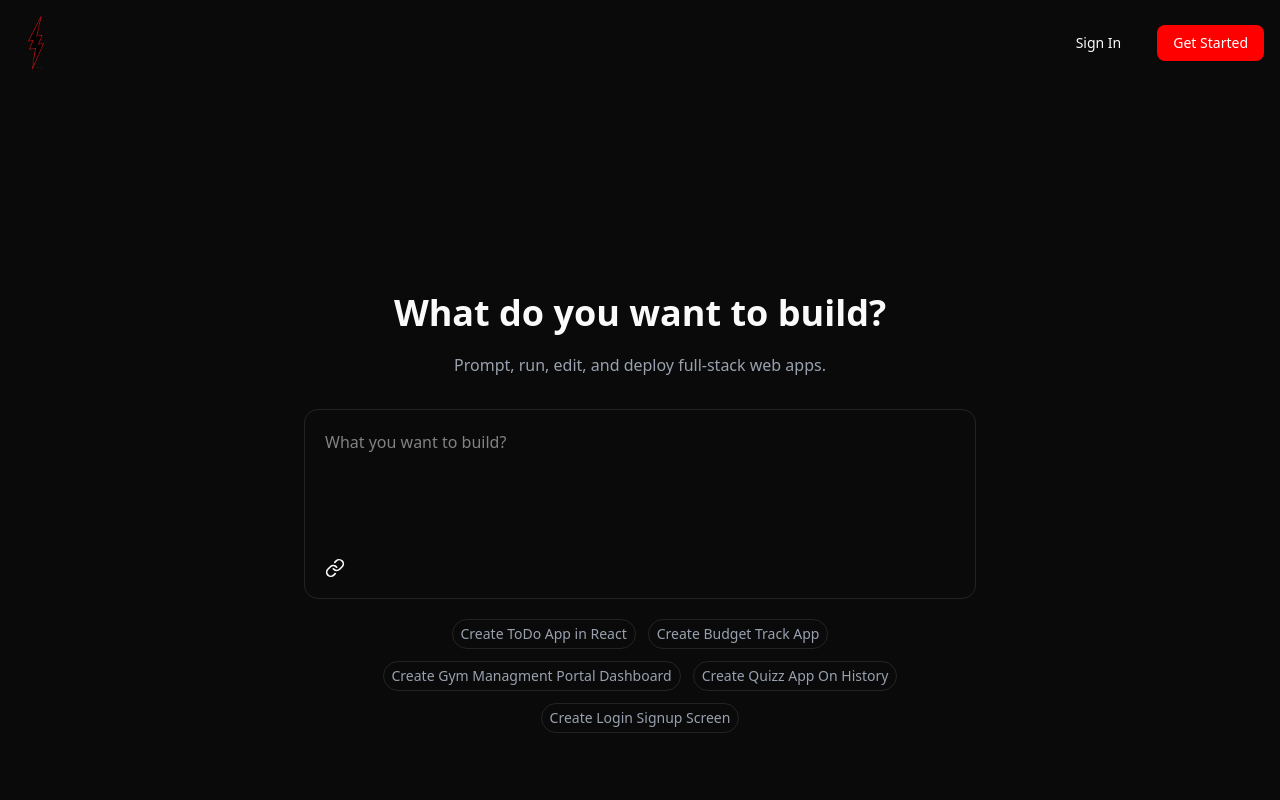
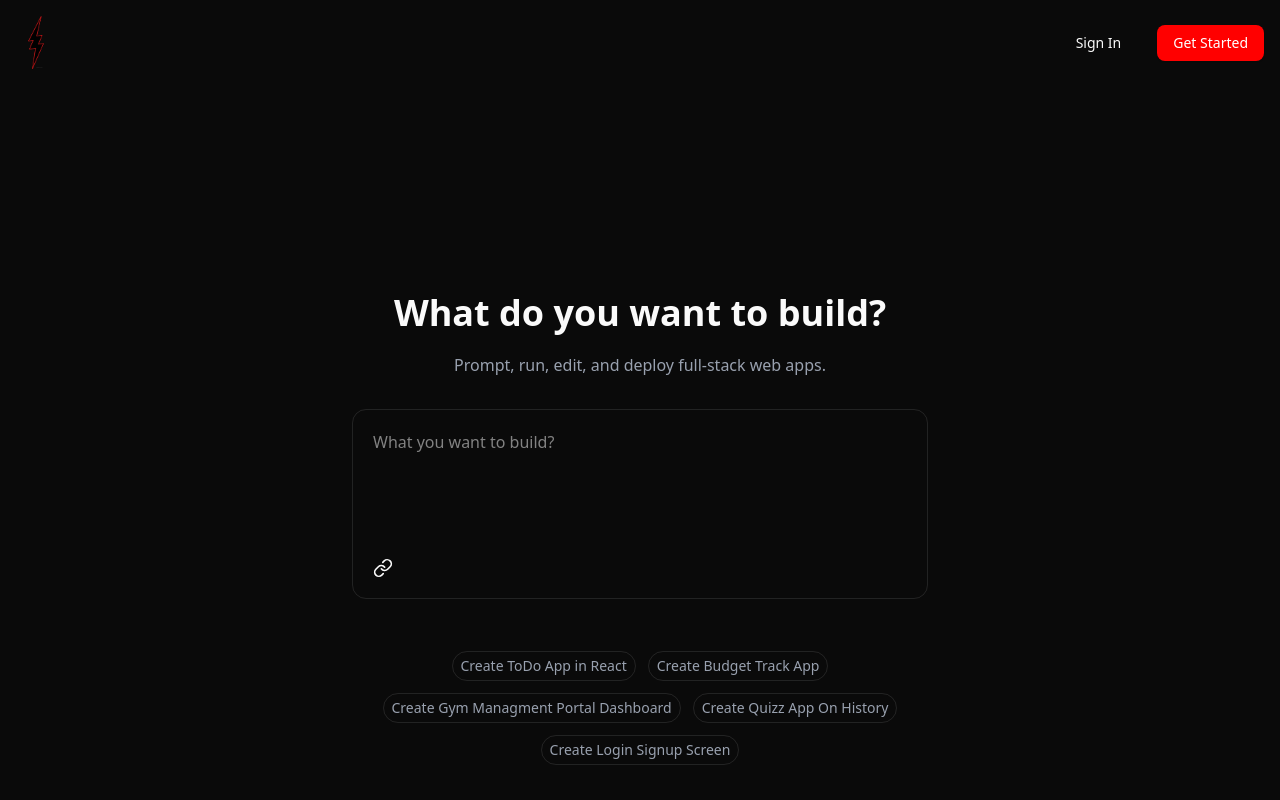
Before and after one commit to y4-5H0/bolt.ai, a Next.js app: page / in a window 1280 px wide. Built offline with nearby package versions, Linux system fonts and the light colour scheme.

Commit message:
Auto commit - 2025-05-02 03:35:06

```diff
--- a/components/custom/Bottom.jsx
+++ b/components/custom/Bottom.jsx
@@ -12,7 +12,7 @@ function Bottom() {
             <h2 className='font-bold text-4xl'>{Lookup.HERO_HEADING}</h2>
             <p className='text-gray-400 font-medium'>{Lookup.HERO_DESC}</p>
 
-            <div className='p-5 border rounded-xl max-w-2xl w-full mt-3'>
+            <div className='p-5 border rounded-xl max-w-xl w-full mt-3'>
 
                 <div className='flex gap-2'>
                     <textarea placeholder={Lookup.INPUT_PLACEHOLDER}
@@ -26,11 +26,11 @@ function Bottom() {
                 </div>
             </div>
 
-            <div className='flex flex-wrap max-w-2xl items-center justify-center gap-3'>
+            <div className='flex mt-8 flex-wrap max-w-2xl items-center justify-center gap-3'>
              {Lookup?.SUGGSTIONS.map((suggstion, index)=>(
                 <h2 key={index}
                 className='p-1 px-2 border rounded-full text-sm
-                 text-gray-400 hover:text-white  cursor-pointer transition-all duration-200 ease-in-out'
+                 text-gray-400 hover:text-white  cursor-pointer'
                 >{suggstion}</h2>
                 ))}
             </div>
```
